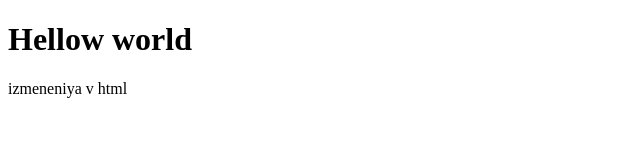
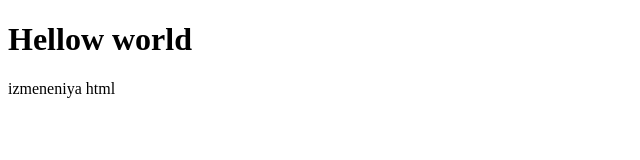
Before and after one commit to 5Roman5/prosmotr, a plain HTML site: page index.html in a window 1280 px wide. Shown: the full height of the page, 0-640 px from the left. Drawn offline with Linux system fonts and the light colour scheme.

Commit message:
textchanges

```diff
--- a/index.html
+++ b/index.html
@@ -10,6 +10,6 @@
 <body>
 
     <h1>Hellow world</H1>
-<p>izmeneniya v html</p>
+<p>izmeneniya  html</p>
 </body>
 </html>
```
